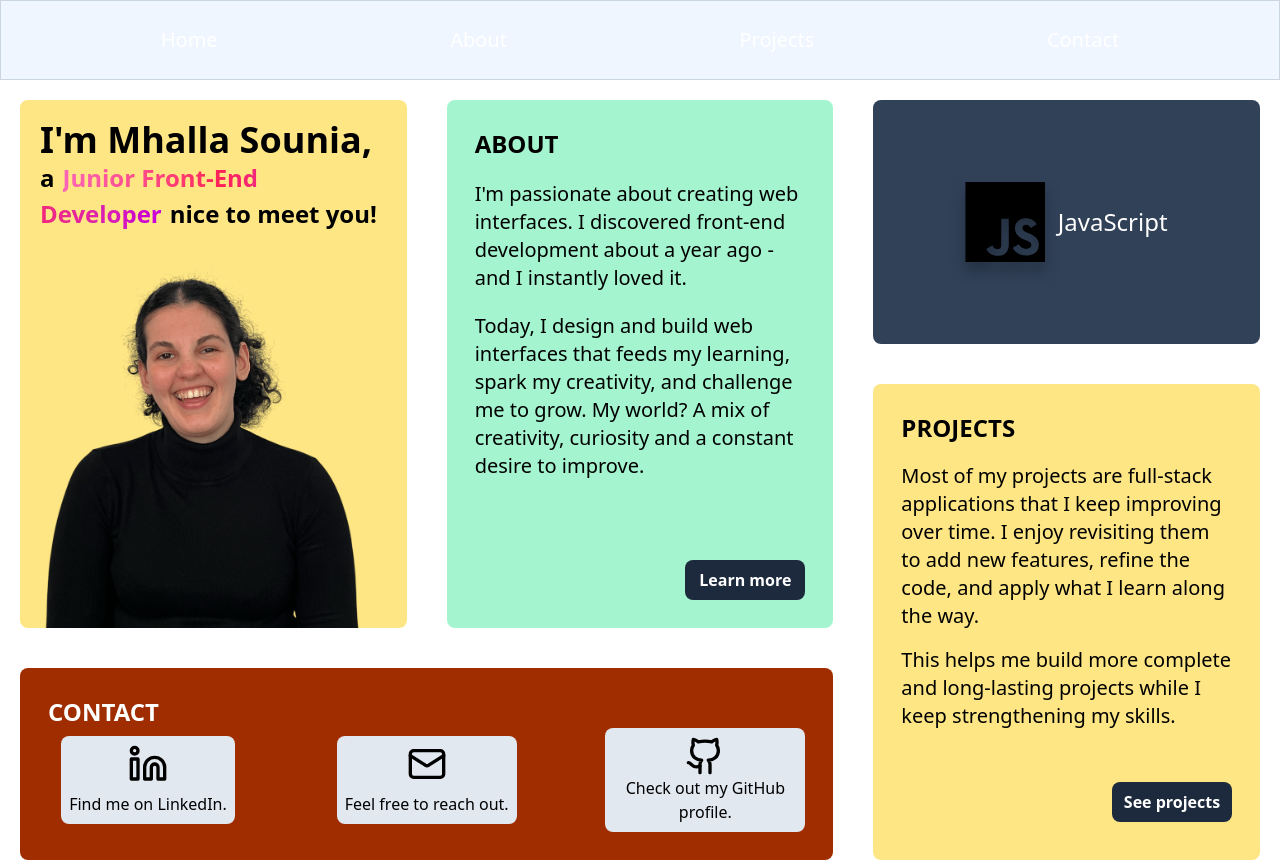
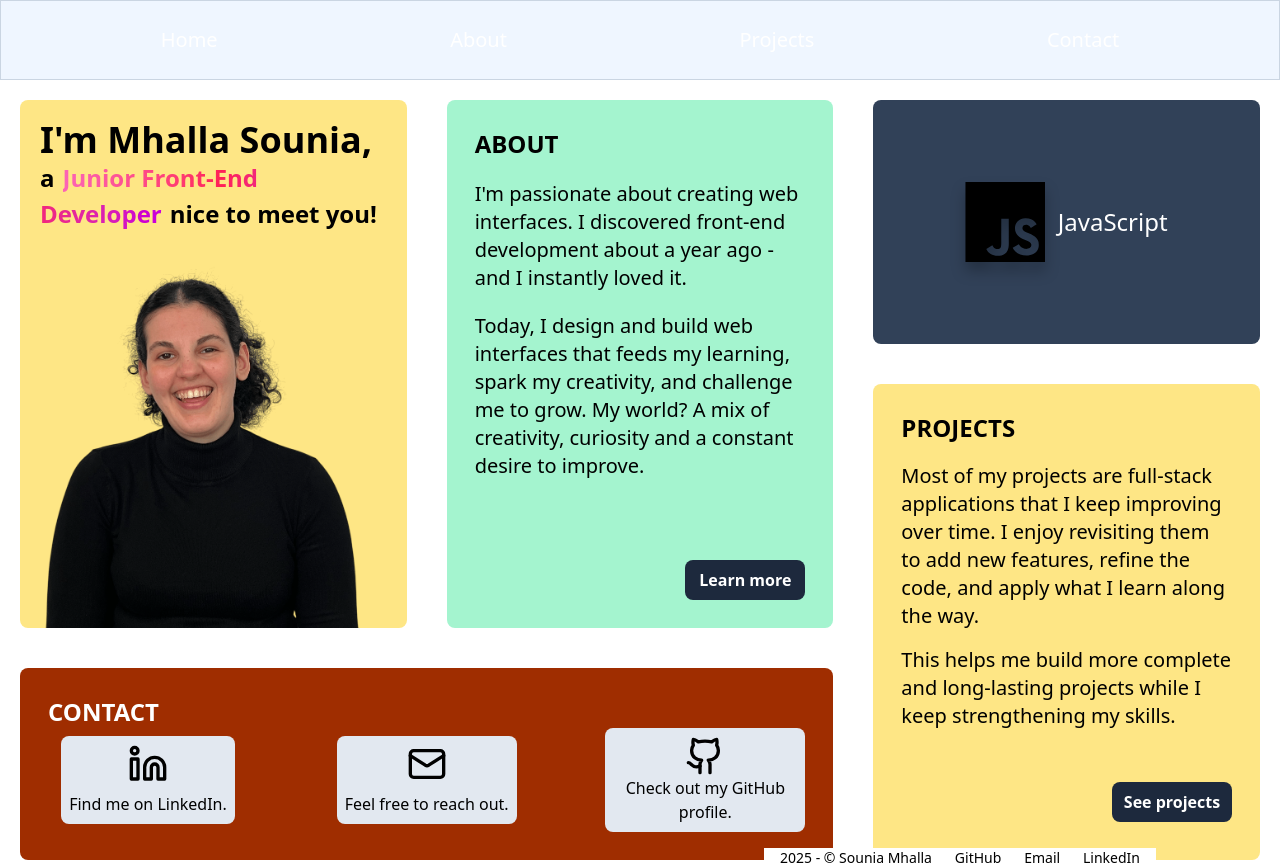
Before and after one commit to vickyfrosties/Portfolio, a React (Vite) app in the folder client/: page /home in a window 1280 px wide. Built offline with nearby package versions, Linux system fonts and the light colour scheme.

Commit message:
feat: create and add Footer component

```diff
--- a/client/src/components/About.jsx
+++ b/client/src/components/About.jsx
@@ -1,10 +1,12 @@
 import { useNavigate } from "react-router";
+import Footer from "./Footer";
 
 const About = () => {
   const navigate = useNavigate();
 
   return (
     <>
+      <section className="border-b-1 border-b-slate-500 h-full">
         <section className="h-full grid grid-cols-3 grid-rows-3 p-5 gap-5">
           <div className=" grid gap-y-4">
             <div className="bg-emerald-200 p-5 rounded-lg flex">
@@ -42,8 +44,8 @@ const About = () => {
               <span className="text-2xl font-bold w-full">Motivation</span>
               What excites me is being part of the entire process — from the
               initial idea to the final product. Seeing a project come to life
-            step by step is what keeps me motivated and I truly believe that it
-            is the perfect way to learn.
+              step by step is what keeps me motivated and I truly believe that
+              it is the perfect way to learn.
             </p>
             <div className="flex items-center">
               <svg
@@ -103,7 +105,9 @@ border-red-500 text-center bg-clip-text text-transparent font-semibold text-lg"
                 >
                   JavaScript
                 </p>
-              <p className=" w-70">Implement interactive features and logic.</p>
+                <p className=" w-70">
+                  Implement interactive features and logic.
+                </p>
               </div>
               <div className="flex items-center justify-between gap-3 rounded-lg">
                 <p
@@ -129,7 +133,9 @@ text-transparent text-lg"
                   Work Organization
                 </p>
 
-              <p>Prioritize tasks, structure projects, and manage deadlines.</p>
+                <p>
+                  Prioritize tasks, structure projects, and manage deadlines.
+                </p>
               </div>
               <div className="flex items-center gap-3 rounded-lg">
                 <p className="pl-3 font-semibold bg-gradient-to-r from-green-700 via-teal-700 to-emerald-400 bg-clip-text text-transparent text-lg">
@@ -144,10 +150,10 @@ text-transparent text-lg"
           <div className="bg-amber-200 p-5 rounded-lg flex">
             <p className="font-medium text-lg flex flex-col justify-evenly">
               <span className="text-2xl font-bold w-full">Goal</span>
-            My goal is to contribute to meaningful projects that are functional
-            and useful for real users. I know I’m still at a junior level, but
-            I’m committed to giving my best and growing until this becomes a
-            true career.
+              My goal is to contribute to meaningful projects that are
+              functional and useful for real users. I know I’m still at a junior
+              level, but I’m committed to giving my best and growing until this
+              becomes a true career.
             </p>
             <div className="flex items-center">
               <svg
@@ -172,8 +178,8 @@ text-transparent text-lg"
           <div className="bg-slate-700 col-start-2 row-span-2 p-5 rounded-lg grid grid-rows-3 grid-cols-2 gap-3">
             <p className="font-medium text-lg col-span-3 text-white">
               Here's a glimpse of what I do when I'm not glued to the screen.
-            Stepping away from coding helps me recharge, stay creative, and keep
-            a balanced mindset.
+              Stepping away from coding helps me recharge, stay creative, and
+              keep a balanced mindset.
             </p>
             <div className="bg-slate-100 rounded-lg col-start-1 flex flex-col justify-center items-center">
               <svg
@@ -270,8 +276,8 @@ text-transparent text-lg"
             </div>
 
             <p className="text-black text-lg font-medium">
-            I’m currently looking for a junior front-end developer role where I
-            can grow, contribute to real projects, and build user-friendly
+              I’m currently looking for a junior front-end developer role where
+              I can grow, contribute to real projects, and build user-friendly
               solutions with a team.
             </p>
 
@@ -287,10 +293,10 @@ text-transparent text-lg"
 
           <div className="flex flex-col justify-between bg-red-100 rounded-lg p-5">
             <p className="flex flex-col font-medium text-lg font-medium">
-            <span className="text-2xl font-bold w-full">Projects</span>I strive
-            to stay consistent by updating and improving my personal projects.
-            My latest work: MemoCode - a web application to store personal
-            notes.
+              <span className="text-2xl font-bold w-full">Projects</span>I
+              strive to stay consistent by updating and improving my personal
+              projects. My latest work: MemoCode - a web application to store
+              personal notes.
             </p>
             <div className="flex justify-end">
               <button
@@ -302,6 +308,8 @@ text-transparent text-lg"
             </div>
           </div>
         </section>
+      </section>
+      <Footer />
     </>
   );
 };
--- a/client/src/components/Contact.jsx
+++ b/client/src/components/Contact.jsx
@@ -1,4 +1,5 @@
 import { useEffect, useState } from "react";
+import Footer from "./Footer";
 
 const Contact = () => {
   const [quotation, setQuotation] = useState({});
@@ -32,6 +33,7 @@ const Contact = () => {
 
   return (
     <>
+      <section className="border-b-1 border-b-slate-500 h-full">
         <section className="w-full h-full flex justify-center">
           <section className="w-3/4 h-3/4 m-auto bg-slate-700  rounded-l-2xl rounded-r-3xl flex">
             <section className="w-90 h-full bg-slate-200 rounded-r-3xl rounded-l-xl">
@@ -183,6 +185,8 @@ const Contact = () => {
             </section>
           </section>
         </section>
+      </section>
+      <Footer />
     </>
   );
 };
--- /dev/null
+++ b/client/src/components/Footer.jsx
@@ -0,0 +1,34 @@
+export default function Footer({ className = "" }) {
+  return (
+    <>
+      <footer
+        className={`absolute -bottom-17 left-3/4 -translate-x-1/2 bg-white px-4 text-xs text-black ${className}`}
+      >
+        <div className="w-90 flex justify-between items-center">
+          <p className="text-sm">2025 - © Sounia Mhalla</p>
+          <a
+            href="https://github.com/vickyfrosties?tab=repositories"
+            target="_blank"
+            className="text-sm"
+          >
+            GitHub
+          </a>
+          <a
+            href="mailto:sounia.mhalla@hotmail.com"
+            className="text-sm"
+            target="_blank"
+          >
+            Email
+          </a>
+          <a
+            href="https://www.linkedin.com/in/mhalla-sounia/"
+            className="text-sm"
+            target="_blank"
+          >
+            LinkedIn
+          </a>
+        </div>
+      </footer>
+    </>
+  );
+}
--- a/client/src/components/Home.jsx
+++ b/client/src/components/Home.jsx
@@ -1,11 +1,13 @@
 import { useNavigate } from "react-router";
 import Slider from "./Slider";
+import Footer from "./Footer";
 
 const Home = () => {
   const navigate = useNavigate();
 
   return (
     <>
+      <section className="border-b-1 border-b-slate-500">
         <section className="grid grid-cols-3 max-2xl:grid-cols-3 max-2xl:grid-rows-2 max-md:flex max-2xl:h-full flex-col min-h-lvh grid-rows-3 p-5 gap-10 w-full">
           <div className="bg-amber-200 row-span-2 rounded-lg max-md:h-80 max-2xl:row-start-1 max-2xl:row-end-3">
             <div className="rounded-lg h-full relative">
@@ -42,12 +44,13 @@ const Home = () => {
               <h3 className="text-2xl font-bold">ABOUT</h3>
               <p className="text-xl mt-5">
                 I'm passionate about creating web interfaces. I discovered
-              front-end development about a year ago - and I instantly loved it.
+                front-end development about a year ago - and I instantly loved
+                it.
               </p>
               <p className="text-xl mt-5">
                 Today, I design and build web interfaces that feeds my learning,
-              spark my creativity, and challenge me to grow. My world? A mix of
-              creativity, curiosity and a constant desire to improve.
+                spark my creativity, and challenge me to grow. My world? A mix
+                of creativity, curiosity and a constant desire to improve.
               </p>
             </div>
 
@@ -86,13 +89,13 @@ const Home = () => {
             <div className="flex flex-col justify-between h-90">
               <p className="text-xl">
                 Most of my projects are full-stack applications that I keep
-              improving over time. I enjoy revisiting them to add new features,
-              refine the code, and apply what I learn along the way.
+                improving over time. I enjoy revisiting them to add new
+                features, refine the code, and apply what I learn along the way.
               </p>
 
               <p className="text-xl h-30">
-              This helps me build more complete and long-lasting projects while
-              I keep strengthening my skills.
+                This helps me build more complete and long-lasting projects
+                while I keep strengthening my skills.
               </p>
 
               <div className="flex justify-end">
@@ -135,7 +138,9 @@ const Home = () => {
                     <rect width="4" height="12" x="2" y="9" />
                     <circle cx="4" cy="4" r="2" />
                   </svg>
-                <p className="text-center w-full pt-2">Find me on LinkedIn.</p>
+                  <p className="text-center w-full pt-2">
+                    Find me on LinkedIn.
+                  </p>
                 </a>
               </div>
 
@@ -200,6 +205,8 @@ const Home = () => {
             </section>
           </div>
         </section>
+      </section>
+      <Footer />
     </>
   );
 };
--- a/client/src/components/Projects.jsx
+++ b/client/src/components/Projects.jsx
@@ -1,6 +1,7 @@
 import { useEffect, useState } from "react";
+import Footer from "./Footer";
 
-const Projects = () => {
+const Projects = ({ className }) => {
   const [projects, setProjects] = useState([]);
 
   useEffect(() => {
@@ -31,6 +32,7 @@ const Projects = () => {
 
   return (
     <>
+      <section className="border-b-1 border-b-slate-500">
         <section className="w-full p-10 grid grid-cols-3 auto-rows-auto gap-x-8 gap-y-10">
           {memocode && (
             <div className="rounded-lg bg-[#c1d1fd] flex flex-col p-5">
@@ -221,6 +223,8 @@ border-red-500 rounded-full pl-3 pr-3"
             </div>
           )}
         </section>
+      </section>
+      <Footer className="-bottom-107" />
     </>
   );
 };
```
Lines whose indentation alone changed are shown as unchanged.
